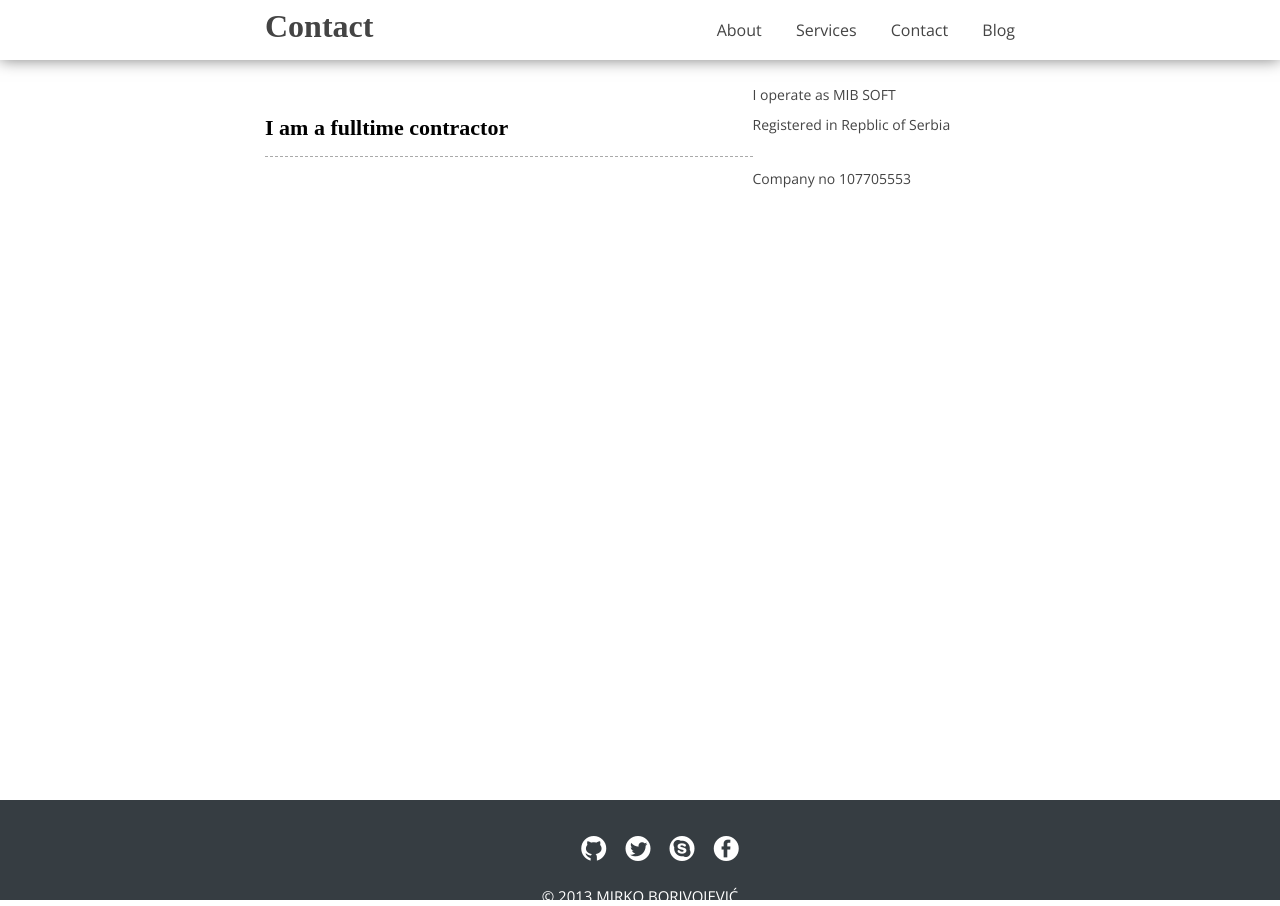
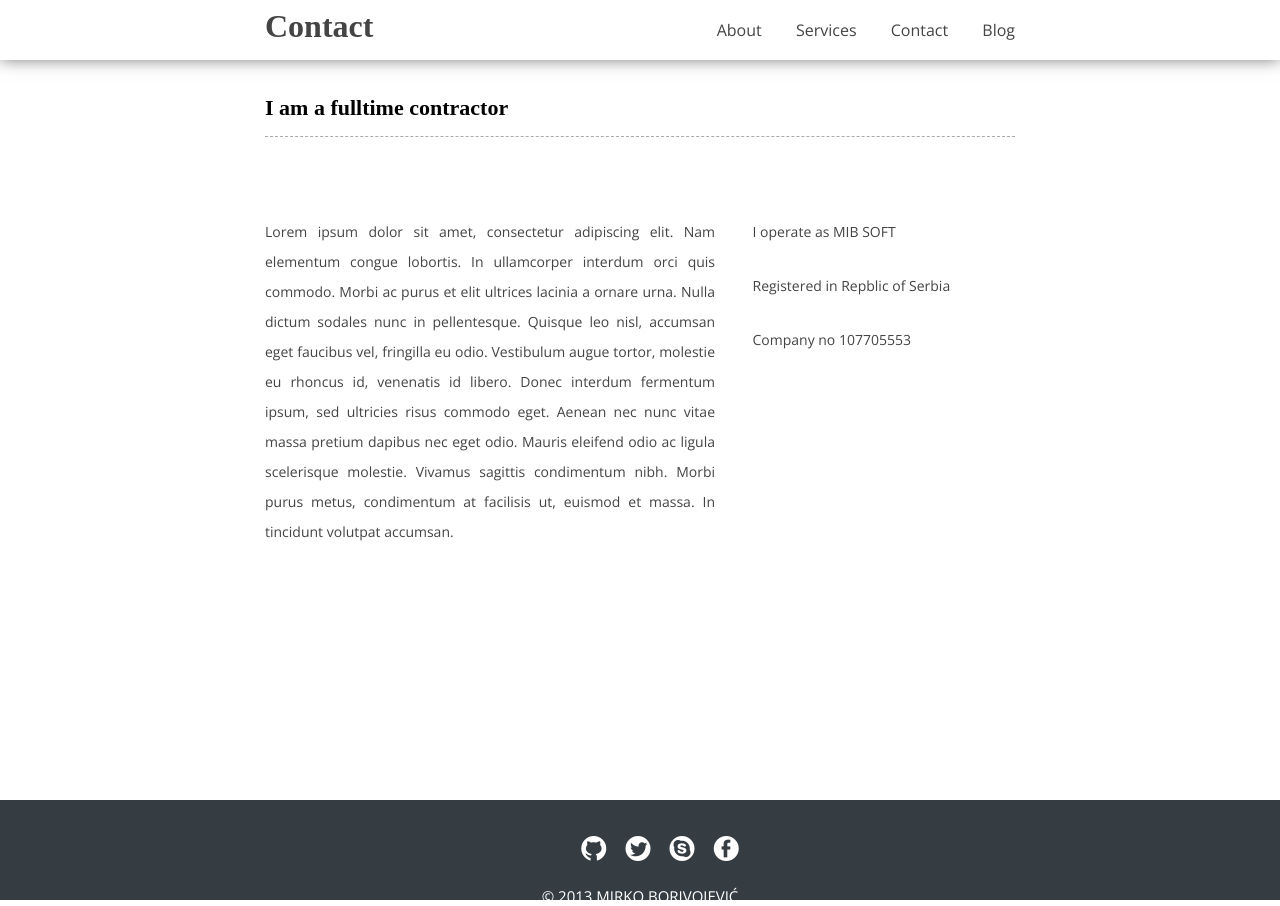
Before and after one commit to borivojevic/borivojevic.github.com, a Jekyll site: the page built from contact.html, in a window 1280 px wide. Built offline with Jekyll 4.4.1, drawn with Linux system fonts in a browser that asks for light colours; some web fonts are replaced; Markdown is read by kramdown in place of the engine named in the settings.

Commit message:
Fix left-right layout

```diff
--- a/contact.html
+++ b/contact.html
@@ -5,14 +5,16 @@ title: Contact
 
 <div class="content">
     <article>
+        <section>
+            <h6>I am a fulltime contractor</h6>
+        </section>
         <section class="left">
-            <h6>I am a fulltime contractor</h6>
-
-            <p></p>
-
+            <p>Lorem ipsum dolor sit amet, consectetur adipiscing elit. Nam elementum congue lobortis. In ullamcorper interdum orci quis commodo. Morbi ac purus et elit ultrices lacinia a ornare urna. Nulla dictum sodales nunc in pellentesque. Quisque leo nisl, accumsan eget faucibus vel, fringilla eu odio. Vestibulum augue tortor, molestie eu rhoncus id, venenatis id libero. Donec interdum fermentum ipsum, sed ultricies risus commodo eget. Aenean nec nunc vitae massa pretium dapibus nec eget odio. Mauris eleifend odio ac ligula scelerisque molestie. Vivamus sagittis condimentum nibh. Morbi purus metus, condimentum at facilisis ut, euismod et massa. In tincidunt volutpat accumsan.</p>
         </section>
         <section class="right">
-            <b>I operate as MIB SOFT</b>
+            <p>
+                <b>I operate as MIB SOFT</b>
+            </p>
             <p>Registered in Repblic of Serbia</p>
             <p>Company no 107705553</p>
         </section>
--- a/css/main.css
+++ b/css/main.css
@@ -150,8 +150,9 @@ article section {
 	margin: 40px 0;
 }
 article section.left {
-	width: 65%;
+	width: 60%;
 	float: left;
+	margin-right: 5%;
 }
 article section.right {
 	width: 35%;
```
